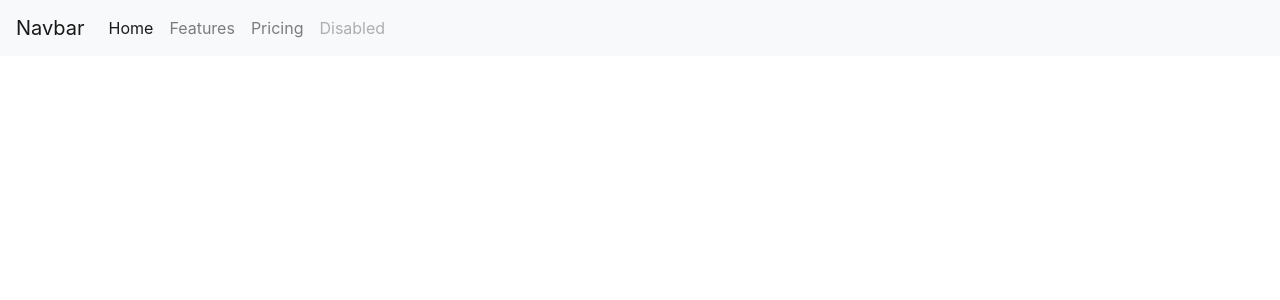
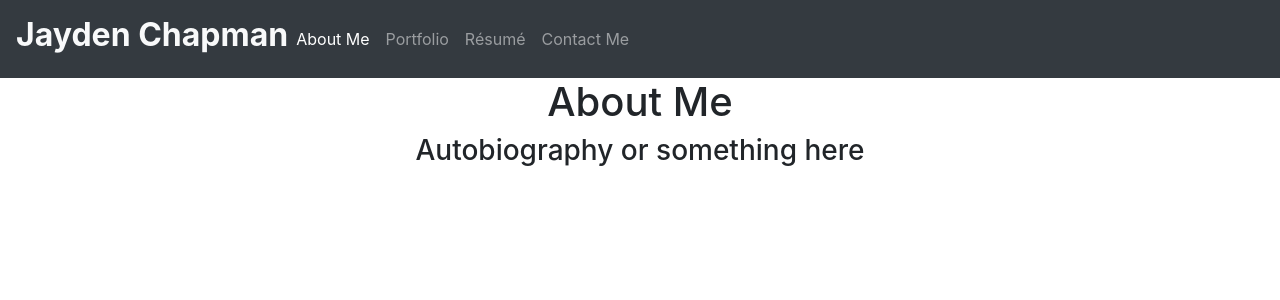
Before and after one commit to deafboi6/React-Portfolio, a React (Create React App) app: page / in a window 1280 px wide. Shown: the top 300 px of the page. Built offline with nearby package versions, Linux system fonts and the light colour scheme.

Commit message:
Added functional aboutme

```diff
--- a/src/components/Navbar.js
+++ b/src/components/Navbar.js
@@ -2,24 +2,28 @@ import React from "react";
 
 function Navbar({ currentPage, handlePageChange }) {
     return (
-        <nav class="navbar navbar-expand-lg navbar-light bg-light">
-            <a class="navbar-brand" href="#">Navbar</a>
-            <button class="navbar-toggler" type="button" data-toggle="collapse" data-target="#navbarNav" aria-controls="navbarNav" aria-expanded="false" aria-label="Toggle navigation">
-                <span class="navbar-toggler-icon"></span>
+        <nav className="navbar navbar-expand-lg navbar-dark bg-dark">
+            <h2><span className="navbar-text text-light font-weight-bold">Jayden Chapman</span></h2>
+            <button className="navbar-toggler" type="button" data-toggle="collapse" data-target="#navbarNav" aria-controls="navbarNav" aria-expanded="false" aria-label="Toggle navigation">
+                <span className="navbar-toggler-icon"></span>
             </button>
-            <div class="collapse navbar-collapse" id="navbarNav">
-                <ul class="navbar-nav">
-                    <li class="nav-item active">
-                        <a class="nav-link" href="#">Home <span class="sr-only">(current)</span></a>
+            <div className="collapse navbar-collapse" id="navbarNav">
+                <ul className="navbar-nav">
+                    <li className="nav-item">
+                        <a className={currentPage === 'AboutMe' ? 'nav-link active' : 'nav-link'}
+                        href="#about" onClick={() => handlePageChange("AboutMe")}>About Me</a>
                     </li>
-                    <li class="nav-item">
-                        <a class="nav-link" href="#">Features</a>
+                    <li className="nav-item">
+                        <a className={currentPage === 'Portfolio' ? 'nav-link active' : 'nav-link'}
+                        href="#portfolio" onClick={() => handlePageChange("Portfolio")}>Portfolio</a>
                     </li>
-                    <li class="nav-item">
-                        <a class="nav-link" href="#">Pricing</a>
+                    <li className="nav-item">
+                        <a className={currentPage === 'Resume' ? 'nav-link active' : 'nav-link'}
+                        href="#resume" onClick={() => handlePageChange("Resume")}>Résumé</a>
                     </li>
-                    <li class="nav-item">
-                        <a class="nav-link disabled">Disabled</a>
+                    <li className="nav-item">
+                        <a className={currentPage === 'ContactMe' ? 'nav-link active' : 'nav-link'}
+                        href="#contact" onClick={() => handlePageChange("ContactMe")}>Contact Me</a>
                     </li>
                 </ul>
             </div>
--- a/src/components/PortfolioContainer.js
+++ b/src/components/PortfolioContainer.js
@@ -28,5 +28,5 @@ export default function PortfolioContainer() {
             <Navbar currentPage={currentPage} handlePageChange={handlePageChange} />
             {renderPage()}
         </div>
-    )
+    );
 }
--- a/src/components/pages/aboutMe.js
+++ b/src/components/pages/aboutMe.js
@@ -1,5 +1,11 @@
 import React, { useState } from 'react';
 
 export default function AboutMe() {
-
+    const body = "<h3></h3>"
+    return (
+        <div className='text-center'>
+            <h1>About Me</h1>
+            <h3>Autobiography or something here</h3>
+        </div>
+    )
 };
--- a/src/components/pages/contactMe.js
+++ b/src/components/pages/contactMe.js
@@ -1,7 +1,7 @@
 import React, { useState } from 'react';
 
 export default function ContactMe() {
-
+    <h1>How to Contact Me:</h1>
 };
 
 //input="email" or type="email" required
```
Also changed, not shown: src/components/pages/portfolio.js (line endings or trailing spaces).
